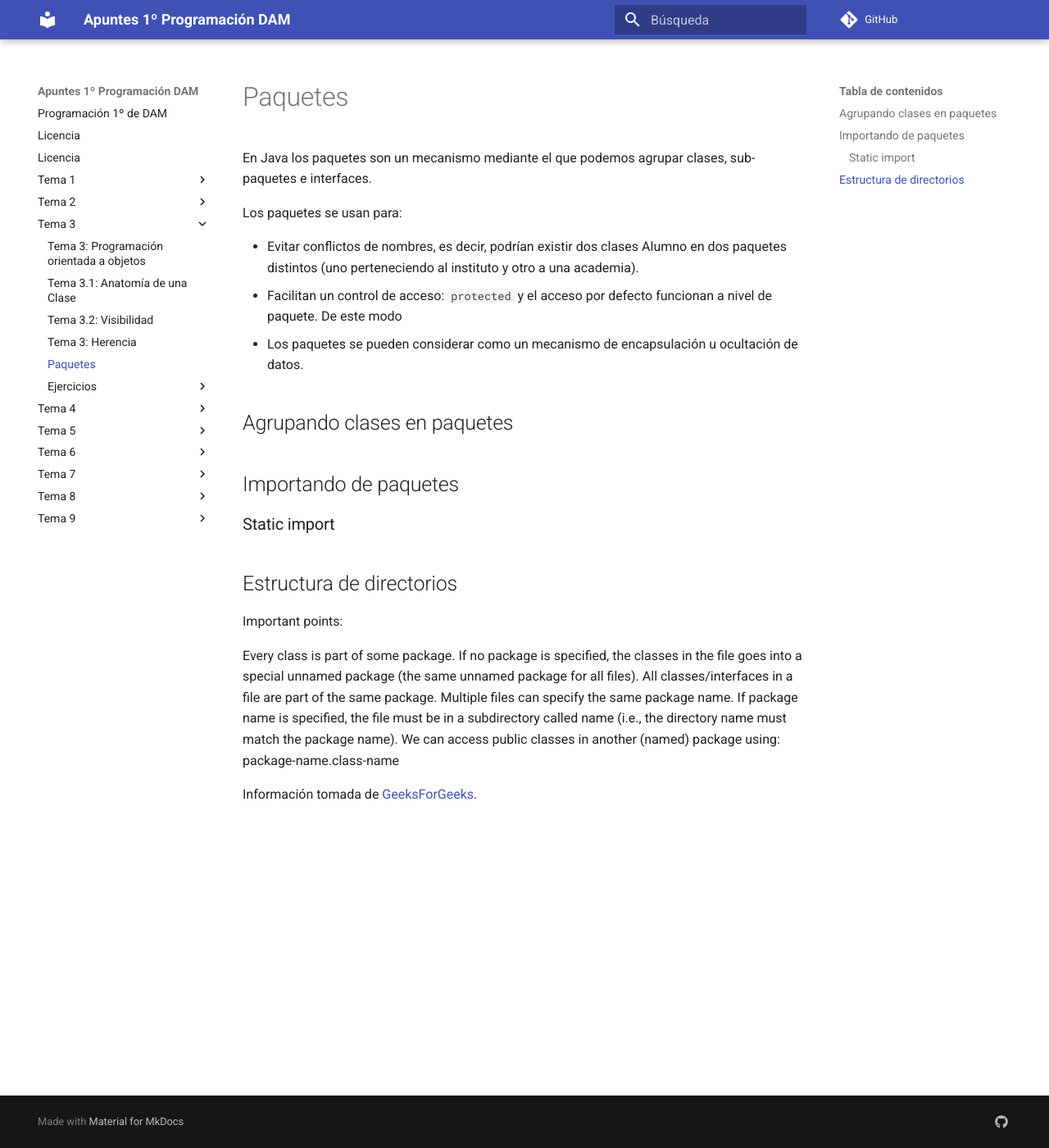
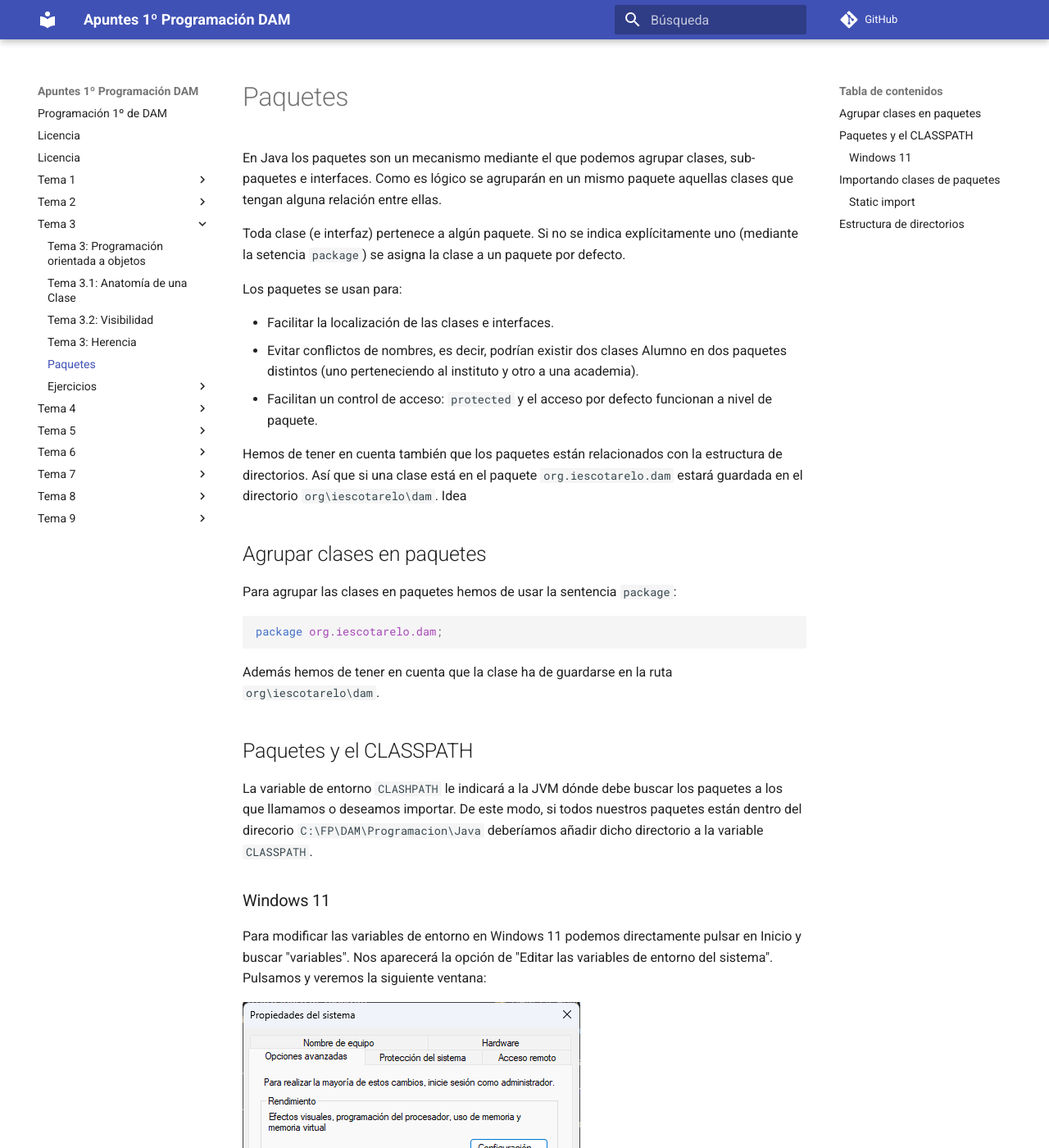
Before and after one commit to mmourazos/DAM_PR_Apuntes, an MkDocs documentation site: the page built from docs/Tema 3/T3.4 - Paquetes.md, in a window 1280 px wide and 1400 px high. Shown: the whole window at 82% size. Built offline with MkDocs 1.6.1 and Material for MkDocs 9.7.7, drawn with Linux system fonts in a browser that asks for light colours; comment, search, counter and statistics services are not loaded; some of the changed text lies outside the part shown.

Commit message:
Paquetes e import.

````diff
--- a/docs/Tema 3/T3.4 - Paquetes.md
+++ b/docs/Tema 3/T3.4 - Paquetes.md
@@ -1,18 +1,92 @@
 # Paquetes
-En Java los paquetes son un mecanismo mediante el que podemos agrupar clases, sub-paquetes e interfaces.
+
+En Java los paquetes son un mecanismo mediante el que podemos agrupar clases, sub-paquetes e interfaces. Como es lógico se agruparán en un mismo paquete aquellas clases que tengan alguna relación entre ellas.
+
+Toda clase (e interfaz) pertenece a algún paquete. Si no se indica explícitamente uno (mediante la setencia `package`) se asigna la clase a un paquete por defecto.
 
 Los paquetes se usan para:
 
+* Facilitar la localización de las clases e interfaces.
 * Evitar conflictos de nombres, es decir, podrían existir dos clases Alumno en dos paquetes distintos (uno perteneciendo al instituto y otro a una academia).
-* Facilitan un control de acceso: `protected` y el acceso por defecto funcionan a nivel de paquete. De este modo
-* Los paquetes se pueden considerar como un mecanismo de encapsulación u ocultación de datos.
+* Facilitan un control de acceso: `protected` y el acceso por defecto funcionan a nivel de paquete.
 
-## Agrupando clases en paquetes
+Hemos de tener en cuenta también que los paquetes están relacionados con la estructura de directorios. Así que si una clase está en el paquete `org.iescotarelo.dam` estará guardada en el directorio `org\iescotarelo\dam`. Idea
 
+## Agrupar clases en paquetes
 
-## Importando de paquetes
+Para agrupar las clases en paquetes hemos de usar la sentencia `package`:
+
+```java
+package org.iescotarelo.dam;
+```
+
+Además hemos de tener en cuenta que la clase ha de guardarse en la ruta `org\iescotarelo\dam`.
+
+## Paquetes y el CLASSPATH
+
+La variable de entorno `CLASHPATH` le indicará a la JVM dónde debe buscar los paquetes a los que llamamos o deseamos importar.
+De este modo, si todos nuestros paquetes están dentro del direcorio `C:\FP\DAM\Programacion\Java` deberíamos añadir dicho directorio a la variable `CLASSPATH`.
+
+### Windows 11
+
+Para modificar las variables de entorno en Windows 11 podemos directamente pulsar en Inicio y buscar "variables". Nos aparecerá la opción de "Editar las variables de entorno del sistema". Pulsamos y veremos la siguiente ventana:
+
+![Imagen de edición variables del sistema](./Imagenes/Editar_variables_sistema_00.png)
+
+Pulando en el botón de la parte inferior con la etiqueta `Variables de entorno...` abriremos la ventana:
+
+![Imagen de edición de variables paso dos](./Imagenes/Editar_variables_sistema_01.png)
+
+Seleccionamos la variable llamada `CLASSPATH` y pulsamos editar:
+
+![Imagen de edición de variables paso tres](./Imagenes/Editar_variables_sistema_02.png)
+
+Si deseamos que se incluyesen las de nuestro proyecto deberíamos añadir la ruta a la carpeta **raiz** de nuestro código.
+
+## Importando clases de paquetes
+
+Una vez tenemos nuestras clases organizadas en paquetes podremos incluirnas en nuestros programas y proyectos **importándolas**.
+
+Para importar una o varias clases hemos de usar la sentencia `import`:
+
+```java
+import org.iescotarelo.dam.MiClase;
+```
+
+Si quisésemos importar **todas las clases** de un paquete escribiríamos:
+
+```java
+import org.iescotarelo.dam.*;
+```
+
+La sentencia anterior importaría a nuestro programa todas las clases que se encuentren dentro del paquete `org.iescotarelo.dam`.
 
 ### Static import
+
+Un tipo especial de import es el import estático. Este import permitirá importar a nuestro código las constantes, propiedades y métodos estáticos de la clase que indiquemos:
+
+```java
+package org.iescotarelo.dam.programacion.paquestes;
+
+public class MiClase {
+    public static final int MI_CONSTANTE = 666;
+
+    public static void saludo(String nombre) {
+        System.out.println(String.format("Hola %s."));
+    }
+}
+```
+
+```java
+import static org.iescotarelo.dam.programacion.paquetes.MiClase;
+
+public class MiOtraClase {
+    public static void main {
+        saludo("Manuel");
+    }
+}
+```
+
 
 
 ## Estructura de directorios
````
Also changed, not shown: docs/Tema 3/Imagenes/Editar_variables_sistema_00.png (added), docs/Tema 3/Imagenes/Editar_variables_sistema_01.png (added), docs/Tema 3/Imagenes/Editar_variables_sistema_02.png (added).
